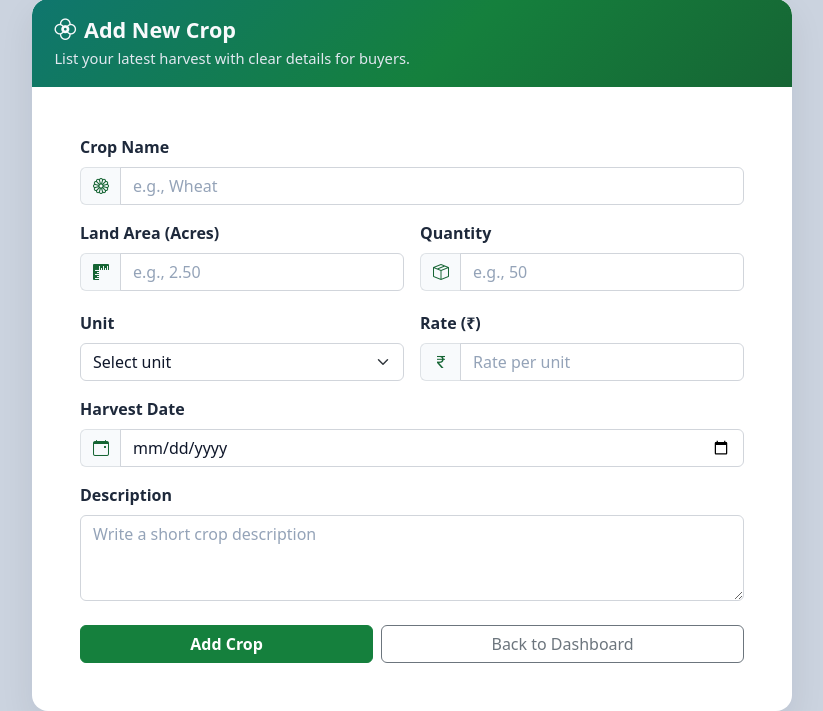
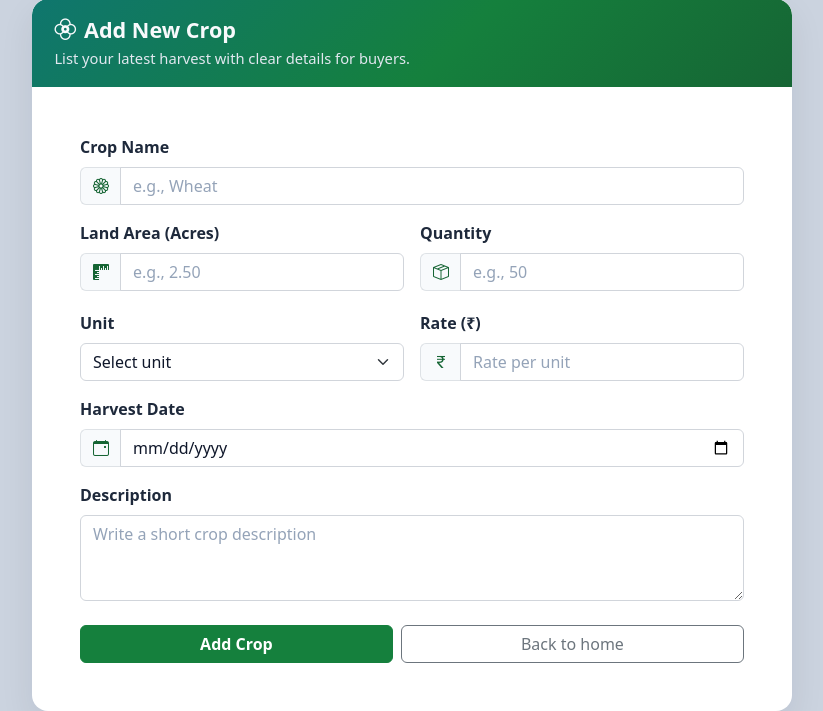
Before and after one commit to chetan3622/Direct-Market, a Flask app: page /add_crop in a window 1280 px wide. Shown: the part 95-806 px from the top of the page, without its empty margins (228-1051 px from the left). Run offline with Flask 3, Linux system fonts and the light colour scheme; the visitor is signed in with stand-in values (Sample User, id 1); data that the repository does not hold is empty.

Commit message:
Update add_crops.html

```diff
--- a/templates/add_crops.html
+++ b/templates/add_crops.html
@@ -136,7 +136,7 @@
 
       <div class="d-flex flex-column flex-sm-row gap-2">
         <button type="submit" class="btn btn-add-crop text-white px-4 flex-fill">Add Crop</button>
-        <a href="/seller_dashboard" class="btn btn-outline-secondary px-4 flex-fill">Back to Dashboard</a>
+        <a href="/seller_dashboard" class="btn btn-outline-secondary px-4 flex-fill">Back to home</a>
       </div>
     </form>
   </div>
```
